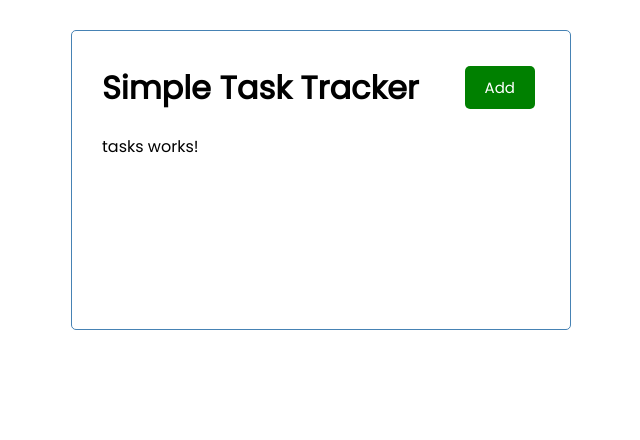
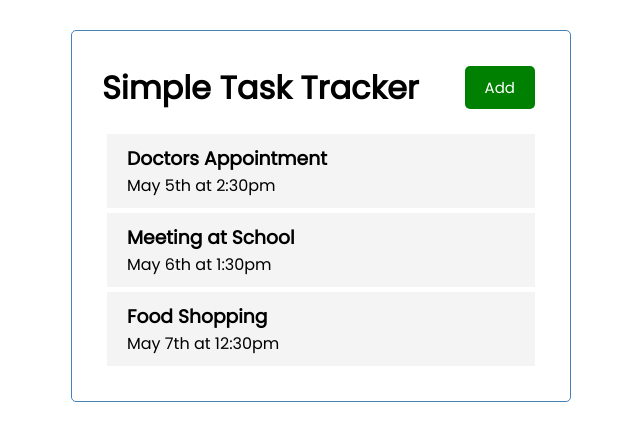
Before and after one commit to Charan-Karthik/Learn-Angular, an Angular app in the folder tasks-demo/: page / in a window 1280 px wide. Shown: the top 440 px of the page, without its empty margins (319-959 px from the left). Built offline with nearby package versions, Linux system fonts and the light colour scheme.

Commit message:
more components!

```diff
--- a/tasks-demo/src/app/app.module.ts
+++ b/tasks-demo/src/app/app.module.ts
@@ -5,13 +5,15 @@ import { AppComponent } from './app.component';
 import { HeaderComponent } from './components/header/header.component';
 import { ButtonComponent } from './components/button/button.component';
 import { TasksComponent } from './components/tasks/tasks.component';
+import { IndividualTaskComponent } from './components/individual-task/individual-task.component';
 
 @NgModule({
   declarations: [
     AppComponent,
     HeaderComponent,
     ButtonComponent,
-    TasksComponent
+    TasksComponent,
+    IndividualTaskComponent
   ],
   imports: [
     BrowserModule
--- /dev/null
+++ b/tasks-demo/src/app/components/individual-task/individual-task.component.css
@@ -0,0 +1,16 @@
+.task {
+    background: #f4f4f4;
+    margin: 5px;
+    padding: 10px 20px;
+    cursor: pointer;
+}
+
+.task.reminder {
+    border-left: 5px solid green;
+}
+
+.task h3 {
+    display: flex;
+    align-items: center;
+    justify-content: space-between;
+}
--- /dev/null
+++ b/tasks-demo/src/app/components/individual-task/individual-task.component.html
@@ -0,0 +1,4 @@
+<div class="task">
+    <h3>{{task.text}}</h3>
+    <p>{{task.day}}</p>
+</div>
--- a/tasks-demo/src/app/components/tasks/tasks.component.html
+++ b/tasks-demo/src/app/components/tasks/tasks.component.html
@@ -1 +1 @@
-<p>tasks works!</p>
+<app-individual-task *ngFor="let task of tasks" [task]="task"></app-individual-task>
--- a/tasks-demo/src/app/components/tasks/tasks.component.ts
+++ b/tasks-demo/src/app/components/tasks/tasks.component.ts
@@ -1,4 +1,6 @@
 import { Component } from '@angular/core';
+import { Task } from '../../Task';
+import { TASKS } from '../../example-tasks';
 
 @Component({
   selector: 'app-tasks',
@@ -6,5 +8,5 @@ import { Component } from '@angular/core';
   styleUrls: ['./tasks.component.css']
 })
 export class TasksComponent {
-
+  tasks: Task[] = TASKS;
 }
--- a/tasks-demo/src/app/example-tasks.ts
+++ b/tasks-demo/src/app/example-tasks.ts
@@ -1,4 +1,5 @@
 // This is like a mock DB, storing the data we want to display in the front-end
+// a kinda fake back-end
 
 import { Task } from "./Task";
 
```
Also changed, not shown: tasks-demo/src/app/components/individual-task/individual-task.component.ts (added, +11 -0 lines), 1 other file (tests, documents, lock files or other folders).
